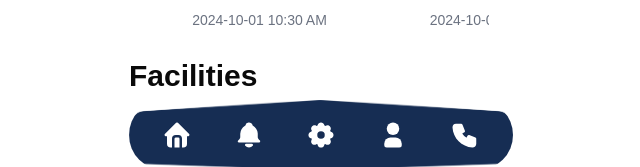
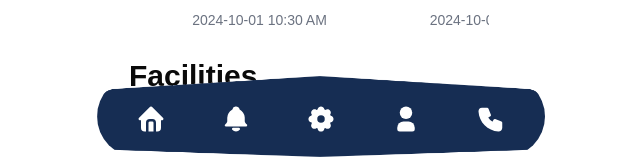
Before and after one commit to mikelagumbay22/renigo-parkridge, a Next.js app: page /dashboard in a window 1280 px wide. Shown: the part 637-804 px from the top of the page, without its empty margins (319-959 px from the left). Built offline with nearby package versions, Linux system fonts and the light colour scheme.

Commit message:
fix: change nav to fixed

```diff
--- a/app/dashboard/page.tsx
+++ b/app/dashboard/page.tsx
@@ -37,8 +37,11 @@ export default function Index() {
           <Facilities />
         </div>
       </div>
-      <div className="w-96">
-        <UserNavigation />
+
+      <div className="fixed bottom-0 flex rounded-lg w-full max-w-md py-1.5 justify-between">
+        <div className="">
+          <UserNavigation />
+        </div>
       </div>
     </main>
   );
--- a/components/facilities/facilities.tsx
+++ b/components/facilities/facilities.tsx
@@ -7,7 +7,7 @@ export default function Facilities() {
         <h1 className="font-extrabold text-3xl pt-7 text-left ">Facilities</h1>
       </div>
       <div>
-
+      <p>Effortlessly view and reserve available facilities with a seamless booking experience.</p>
       </div>
     </main>
   );
--- a/components/user-navigation.tsx
+++ b/components/user-navigation.tsx
@@ -16,7 +16,7 @@ function UserNavigation() {
           alt="Navigation Background"
           className="rounded-full"
         />
-        <div className="z-10 absolute top-5 w-full">
+        <div className="z-10 absolute top-7 w-full">
           <div className="grid grid-cols-5 place-items-center justify-items-center px-3">
             <IconHomeFilled className="text-white" size={30} />
             <IconBellFilled className="text-white" size={30} />
```
